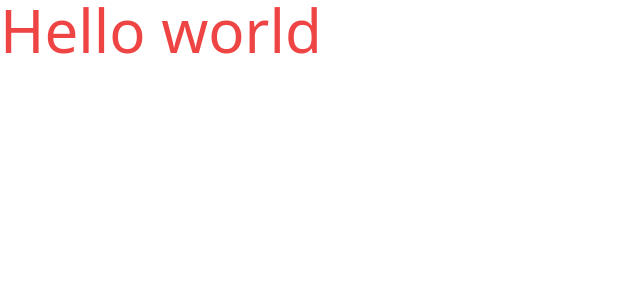
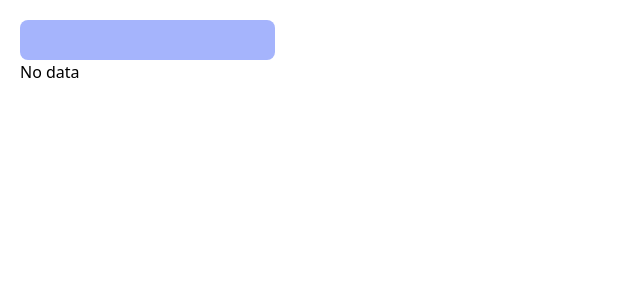
Before and after one commit to ycnaz/WeatherApp, a Vue app: page / in a window 1280 px wide. Before the commit this address had no page. Shown: the top 300 px of the page, without its empty margins (0-640 px from the left). Built offline with nearby package versions, Linux system fonts and the light colour scheme.

Commit message:
Initial touches

```diff
--- a/index.html
+++ b/index.html
@@ -1,13 +1,13 @@
 <!DOCTYPE html>
-<html lang="en">
+<html lang="en" class="h-full w-full">
   <head>
     <meta charset="UTF-8">
     <link rel="icon" href="./src/assets/svg/weather.svg">
     <meta name="viewport" content="width=device-width, initial-scale=1.0">
     <title>Weather App</title>
   </head>
-  <body>
-    <div id="app"></div>
+  <body class="h-full w-full">
+    <div id="app" class="h-full w-full"></div>
     <script type="module" src="/src/main.js"></script>
   </body>
 </html>
--- a/package.json
+++ b/package.json
@@ -18,6 +18,7 @@
     "vue-router": "^4.3.3"
   },
   "devDependencies": {
+    "@tailwindcss/forms": "^0.5.7",
     "@vitejs/plugin-vue": "^5.0.5",
     "@vue/test-utils": "^2.4.6",
     "autoprefixer": "^10.4.19",
--- a/src/App.vue
+++ b/src/App.vue
@@ -1,9 +1,9 @@
 <script setup>
+  import { RouterView } from 'vue-router';
 </script>
 
 <template>
-  <span class="text-red-500 text-6xl">Hello world</span>
+  <div class="h-full w-full">
+    <RouterView />
+  </div>
 </template>
-
-<style scoped>
-</style>
--- a/src/router/index.js
+++ b/src/router/index.js
@@ -3,19 +3,11 @@ import { createRouter, createWebHistory } from 'vue-router'
 const router = createRouter({
   history: createWebHistory(import.meta.env.BASE_URL),
   routes: [
-    // {
-    //   path: '/',
-    //   name: 'home',
-    //   component: HomeView
-    // },
-    // {
-    //   path: '/about',
-    //   name: 'about',
-    //   // route level code-splitting
-    //   // this generates a separate chunk (About.[hash].js) for this route
-    //   // which is lazy-loaded when the route is visited.
-    //   component: () => import('../views/AboutView.vue')
-    // }
+    {
+      path: '/',
+      name: 'home',
+      component: () => import('../views/HelloView.vue')
+    },
   ]
 })
 
--- /dev/null
+++ b/src/views/HelloView.vue
@@ -0,0 +1,40 @@
+<script setup>
+import { ref } from 'vue';
+
+const API_KEY = 'acf241c8159f484bbd5165255241007'
+const city_name = ref('');
+const data = ref(null)
+
+async function search() {
+  try {
+    const response = await fetch(`http://api.weatherapi.com/v1/current.json?key=${API_KEY}&q=${city_name.value}`)
+    if (!response.ok) {
+      throw new Error(`HTTP error! status: ${response.status}`);
+    }
+    const result = await response.json()
+    data.value = result
+  } catch (error) {
+    console.log(error)
+  }
+}
+
+</script>
+
+<template>
+    <div class="p-5">
+        <form @submit.prevent="search()">
+            <input type="text" v-model="city_name" class="bg-indigo-300 border-none rounded-lg">
+        </form>
+        <div>
+            <div v-if="data">
+                <span>
+                    {{ data.location.name }}
+                </span>
+                <span>
+                    {{ data.current.temp_c }}
+                </span>
+            </div>
+            <span v-else>No data</span>
+        </div>
+    </div>
+</template>
--- a/tailwind.config.js
+++ b/tailwind.config.js
@@ -1,4 +1,6 @@
 /** @type {import('tailwindcss').Config} */
+import forms from '@tailwindcss/forms';
+
 export default {
   darkMode: 'class',
   content: [
@@ -8,5 +10,7 @@ export default {
   theme: {
     extend: {},
   },
-  plugins: [],
+  plugins: [
+    forms,
+  ],
 }
```
Also changed, not shown: 2 other files (tests, documents, lock files or other folders).
